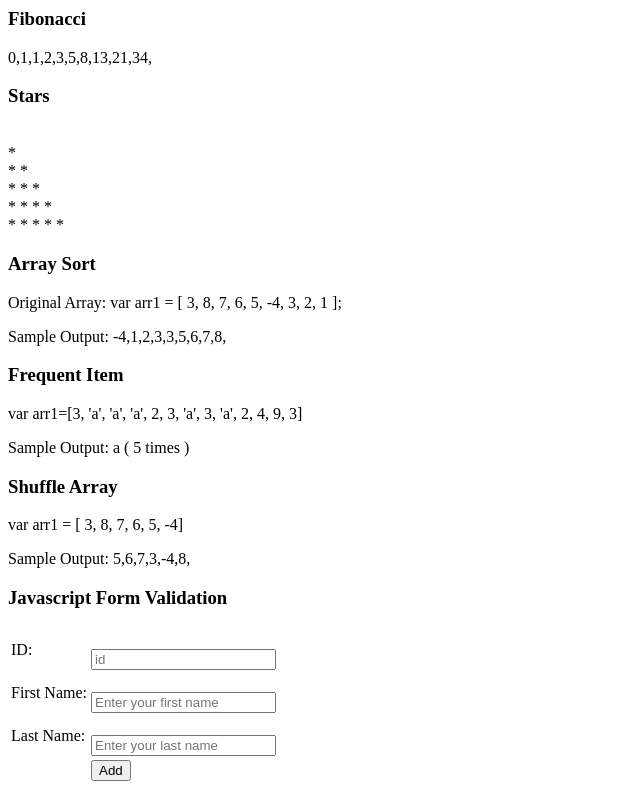
After one commit to IsaiahN/Web-Programming-Assignments, a PHP site: page /InClassAssignments/7/index.html in a window 1280 px wide. The commit adds this page. Shown: the whole page, without its empty margins (0-640 px from the left). Run offline with PHP 8.4, Linux system fonts and the light colour scheme.

Commit message:
Update work

```diff
--- a/Assignments/Assignment3/style.css
+++ b/Assignments/Assignment3/style.css
@@ -15,3 +15,5 @@
 #info_box {padding: 10px;font-weight:bold;}
 .errors {border: 1px solid #b56c66;background:#ecd0c5;}
 .thanks {border: 1px solid #a4b78e;background:#cae3ac;text-align:center; }
+img {margin: 20px auto;display:block;}
+span.red {color:red;font-weight:bold;display:block;}
--- /dev/null
+++ b/InClassAssignments/7/index.html
@@ -0,0 +1,159 @@
+<html>
+	<head>
+		<title>InClassAssignment 7</title>
+		<style>
+		.red {font-weight:bold;color:red;text-decoration:underline;}
+		</style>
+	</head>
+	<body>
+		<div id="wrapper">
+			<h3>Fibonacci</h3>
+			<script>
+			var n = 10;
+			var one = 0;
+			var two = 1;
+			for(i = 0; i < n; i++) {
+
+				var three = one+two;
+				if ( i > 1 ) {
+					one = two;
+					two = three;
+				}
+				else if ( i == 0 ) {
+					three = 0;
+				}
+
+				document.write(three + ",");
+			}
+			</script>
+
+			<h3>Stars</h3>
+			<script>
+			var n = 5;
+			for(i = 0; i <= n; i++) {
+				for(j = 0; j < i; j++) {
+					document.write(" * ");
+				}
+				document.writeln("<br/>");
+			}
+			</script>
+			<h3>Array Sort</h3>
+			<p>Original Array: var arr1 = [ 3, 8, 7, 6, 5, -4, 3, 2, 1 ];</p>
+			<p>Sample Output:
+			<script>
+			var arr1 = [ 3, 8, 7, 6, 5, -4, 3, 2, 1 ];
+			arr1.sort( function( first, second ){
+							return first - second;
+						}
+			);
+			for(i = 0; i < arr1.length; i++) {
+				document.write(arr1[i] + ",");
+			}
+			</script>
+			</p>
+			<h3>Frequent Item</h3>
+			<p>var arr1=[3, 'a', 'a', 'a', 2, 3, 'a', 3, 'a', 2, 4, 9, 3]</p>
+			<p>Sample Output:
+			<script>
+			var arr1=[3, 'a', 'a', 'a', 2, 3, 'a', 3, 'a',2, 4, 9, 3];
+			var arr2= [];
+			for(i = 0; i < arr1.length; i++) {
+			var count = 0;
+				for(j = 0; j < arr1.length; j++) {
+					if( arr1[i] == arr1[j]) {
+						count += 1;
+					}
+				}
+				arr2.push(count);
+			}
+			var max =0;
+			var i_store = 0;
+			for(i = 0; i < arr2.length; i++) {
+			 if (arr2[i] >= max) {
+				max = arr2[i];
+				i_store = i;
+			 }
+			}
+			document.write(arr1[i_store] + " ( " + max +" times )");
+			</script>
+			<h3>Shuffle Array</h3>
+		    <p>var arr1 = [ 3, 8, 7, 6, 5, -4]</p>
+			<p>Sample Output:
+			<script>
+			var arr1 = [ 3, 8, 7, 6, 5, -4];
+			arr1.reverse();
+			var one = [];
+			var two = [];
+
+			for(i = 0; i < arr1.length; i++) {
+			var num = Math.round(Math.random());
+			if (i % 2 == num) {
+					one.push(arr1[i]);
+				} else {
+					two.push(arr1[i]);
+				}
+			}
+			var three = one.concat(two);
+
+			for(i = 0; i < three.length; i++) {
+				document.write(three[i] + ",");
+			}
+
+			</script>
+			</p>
+			<h3>Javascript Form Validation</h3>
+			<form action="./index.html" method="POST" onsubmit="return testlogin()">
+				<table>
+					<tr>
+						<td><label for="id">ID:</label></td>
+						<td><span class="red"  id="span_id"></span><br/><input type="text" id="id" name="id" placeholder="id"></td>
+					</tr>
+					<tr>
+						<td><label for="fname">First Name:</label></td>
+						<td><span class="red" id="span_fname"></span><br/><input type="text" id="fname" name="fname" placeholder="Enter your first name"></td>
+					</tr>
+					<tr>
+						<td><label for="lname">Last Name:</label></td>
+						<td><span class="red" id="span_lname"></span><br/><input type="text" id="lname" name="lname" placeholder="Enter your last name"></td></tr>
+					<tr>
+						<td></td>
+						<td>
+							<button type="submit" formnovalidate>Add</button>
+						</td>
+					</tr>
+				</table>
+			</form>
+			<script>
+			 function testlogin() {
+			 var list = "You Forgot to Fill In the Following Fields: ";
+				document.getElementById("span_fname").innerHTML = "";
+				document.getElementById("span_lname").innerHTML = "";
+				document.getElementById("span_id").innerHTML = "";
+				var status = true;
+				if (document.getElementById("fname").value.length < 1) {
+					var err = "Please Enter Your First Name";
+					document.getElementById("span_fname").innerHTML = err;
+					list += "First Name,";
+					status = false;
+				}
+				if (document.getElementById("lname").value.length < 1) {
+					var err = "Please Enter Your Last Name";
+					document.getElementById("span_lname").innerHTML = err;
+					list += "Last Name,";
+					status = false;
+				}
+				if (document.getElementById("id").value.length < 1) {
+					var err = "Please Enter Your ID";
+					document.getElementById("span_id").innerHTML = err;
+					list += "ID";
+					status = false;
+				}
+				alert(list);
+
+				return status;
+			 }
+			</script>
+		</div>
+		</div>
+	</body>
+</html>
--- a/mini_projects/2/style.css
+++ b/mini_projects/2/style.css
@@ -18,7 +18,7 @@ button:hover, a.button:hover, a.button.inverse {cursor:pointer;background:inheri
 /* Homepage */
 div#hero_wrapper {padding:10vh 0vw;clear:right;background: url('panther_logo.svg') #181818;background-repeat:no-repeat;background-size: 96vh;background-position:-42vh 20vh;height:100vh;}
 
-div#info_box {padding-top:25vh;width:75%;display:block;float:right;text-align:center;}
+div#info_box {word-wrap:break-word;padding-top:25vh;width:75%;display:block;float:right;text-align:center;}
 div#info_box h1 {font-size:4em;font-weight:300;letter-spacing:3px;color:white;text-shadow: 0px 1px 3px #111111;}
 div#info_box h2 {letter-spacing:5px;color:#d8d8da}
 
@@ -179,6 +179,7 @@ p, #footnote {line-height:1.75em;}
 }
 
 @media only screen and (max-width:568px) {
+div#info_box h1 {font-size:3em;}
 .grouped_box {width:100%;float:initial;}
 .grouped_box div:last-child{width:90%;margin-bottom:5vw;}
 div.action_section {flex-direction:column;}
```
Also changed, not shown: Assignments/1/index.html (+3 -4 lines), Assignments/Assignment3/Order01.php (added, +45 -0 lines), Assignments/Assignment3/Order02.php (added, +62 -0 lines), Assignments/Assignment3/Order03.php (added, +23 -0 lines), Assignments/Assignment3/login.php (added, +51 -0 lines), Assignments/Assignment3/protected.php (added, +34 -0 lines), Assignments/Assignment3/img/classified.jpg (added), Assignments/Assignment3/img/corvette_blue.jpg (added), Assignments/Assignment3/img/corvette_red.jpg (added), Assignments/Assignment3/img/corvette_yellow.jpg (added), Assignments/Assignment3/img/mustang_blue.jpg (added), Assignments/Assignment3/img/mustang_red.jpg (added), Assignments/Assignment3/img/mustang_yellow.jpg (added), Assignments/Assignment3/img/subaru_blue.jpg (added), 2 more files, 1 other file.
